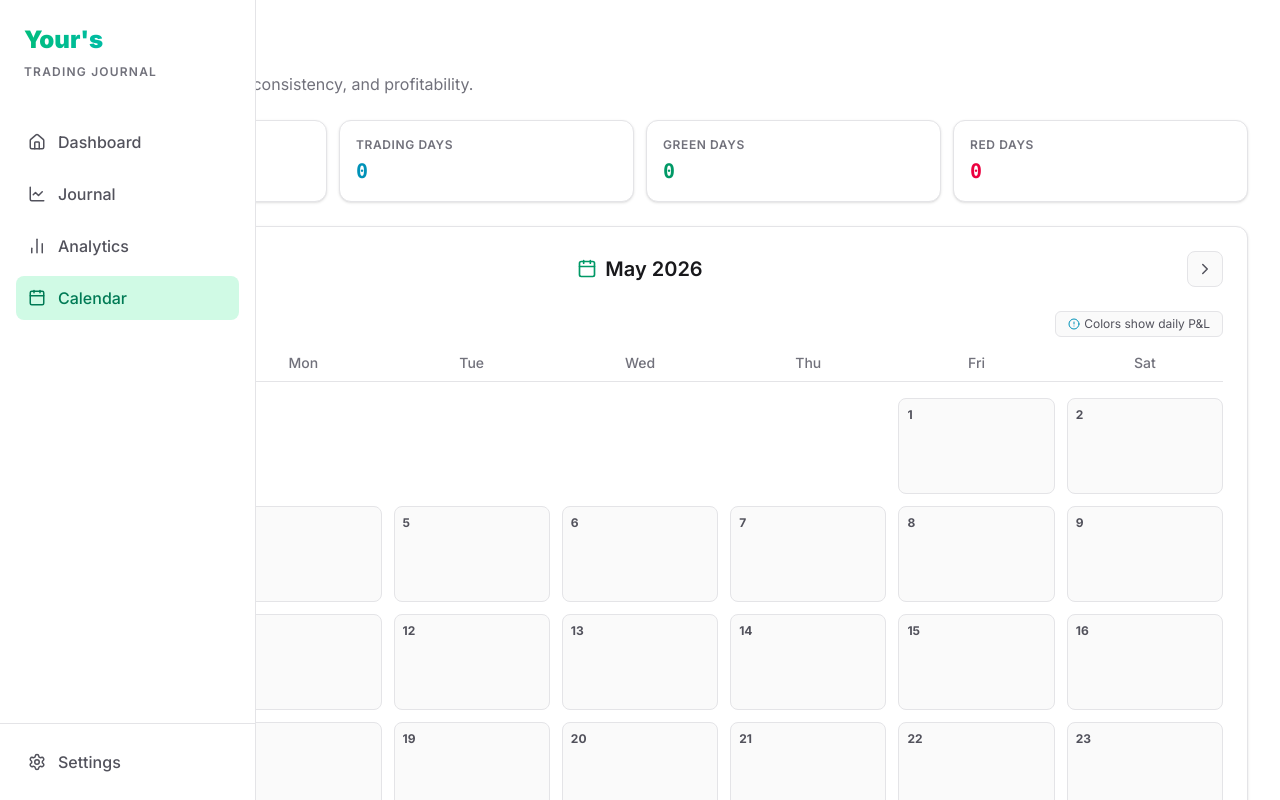
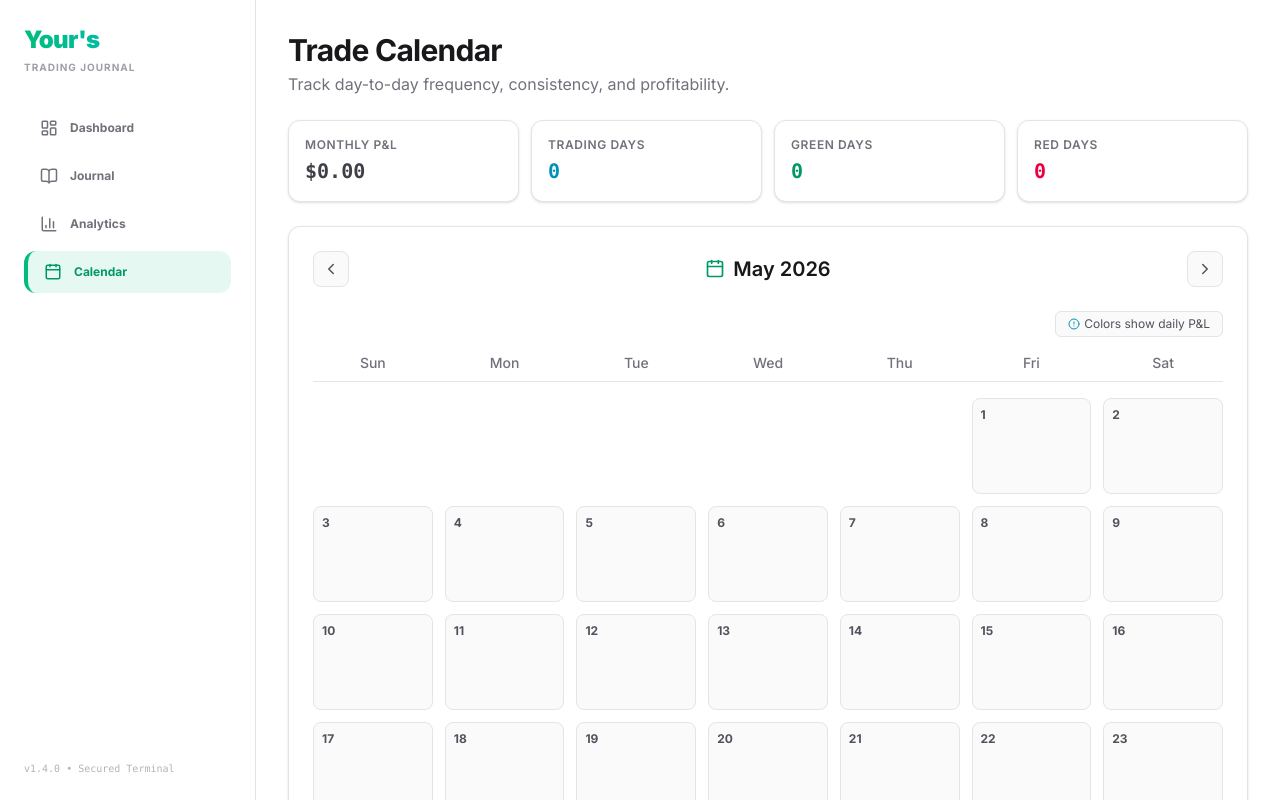
Before and after one commit to jitsmep/trading-journal, a Next.js app: page /calendar in a window 1280 px wide. Shown: the top 800 px of the page. Built offline with nearby package versions, Linux system fonts and the light colour scheme.

Commit message:
Update Sidebar.tsx

```diff
--- a/src/components/Sidebar.tsx
+++ b/src/components/Sidebar.tsx
@@ -1,51 +1,94 @@
 "use client";
 
-import Link from 'next/link';
-import { usePathname } from 'next/navigation';
-import { Home, LineChart, BarChart2, Calendar, Settings } from 'lucide-react';
+import React, { useState } from "react";
+import Link from "next/link";
+import { usePathname } from "next/navigation";
+import {
+  LayoutDashboard,
+  BookOpen,
+  BarChart3,
+  Calendar,
+  Menu,
+  X
+} from "lucide-react";
 
 export default function Sidebar() {
   const pathname = usePathname();
+  const [isOpen, setIsOpen] = useState(false); // Mobile toggle switch state
 
-  // This function checks if the link matches the current URL!
-  const getLinkClasses = (path: string) => {
-    const isActive = pathname === path;
-    return `flex items-center gap-3 px-3 py-2.5 rounded-lg transition-all font-medium ${
-      isActive
-        ? "text-emerald-700 dark:text-emerald-400 bg-emerald-100 dark:bg-emerald-500/10"
-        : "text-zinc-600 dark:text-zinc-400 hover:text-zinc-900 dark:hover:text-zinc-100 hover:bg-zinc-100 dark:hover:bg-zinc-800"
-    }`;
-  };
+  // Don't show sidebar on the login gatekeeper terminal page
+  if (pathname === "/login") return null;
+
+  const menuItems = [
+    { name: "Dashboard", href: "/", icon: <LayoutDashboard size={18} /> },
+    { name: "Journal", href: "/journal", icon: <BookOpen size={18} /> },
+    { name: "Analytics", href: "/analytics", icon: <BarChart3 size={18} /> },
+    { name: "Calendar", href: "/calendar", icon: <Calendar size={18} /> },
+  ];
 
   return (
-    <div className="w-64 bg-white dark:bg-zinc-900 border-r border-zinc-200 dark:border-zinc-800 flex flex-col h-screen fixed transition-colors duration-300">
-      <div className="p-6">
-        <h1 className="text-2xl font-black text-transparent bg-clip-text bg-gradient-to-r from-emerald-500 to-cyan-500 dark:from-emerald-400 dark:to-cyan-400 mb-2">
-          Your's
-        </h1>
-        <p className="text-xs text-zinc-500 uppercase tracking-widest font-semibold">Trading Journal</p>
+    <>
+      {/* 1. MOBILE TOP NAVIGATION BAR (Only visible on small mobile screens) */}
+      <div className="md:hidden w-full bg-white dark:bg-zinc-900 border-b border-zinc-200 dark:border-zinc-800 p-4 flex items-center justify-between sticky top-0 z-40">
+        <span className="text-xl font-black text-emerald-500 tracking-tight">Your's</span>
+        <button
+          onClick={() => setIsOpen(!isOpen)}
+          className="p-2 text-zinc-600 dark:text-zinc-400 hover:bg-zinc-100 dark:hover:bg-zinc-800 rounded-lg transition-colors"
+        >
+          {isOpen ? <X size={20} /> : <Menu size={20} />}
+        </button>
       </div>
 
-      <nav className="flex-1 px-4 space-y-2 mt-4">
-        <Link href="/" className={getLinkClasses("/")}>
-          <Home size={18} /> Dashboard
-        </Link>
-        <Link href="/journal" className={getLinkClasses("/journal")}>
-          <LineChart size={18} /> Journal
-        </Link>
-        <Link href="/analytics" className={getLinkClasses("/analytics")}>
-          <BarChart2 size={18} /> Analytics
-        </Link>
-        <Link href="/calendar" className={getLinkClasses("/calendar")}>
-          <Calendar size={18} /> Calendar
-        </Link>
-      </nav>
+      {/* 2. BLACK BACKGROUND OVERLAY (Dims the dashboard background when mobile menu is open) */}
+      {isOpen && (
+        <div
+          onClick={() => setIsOpen(false)}
+          className="fixed inset-0 bg-black/40 z-40 md:hidden animate-fade-in"
+        />
+      )}
 
-      <div className="p-4 border-t border-zinc-200 dark:border-zinc-800">
-        <Link href="/settings" className={getLinkClasses("/settings")}>
-          <Settings size={18} /> Settings
-        </Link>
-      </div>
-    </div>
+      {/* 3. CORE SIDEBAR PANEL (Desktop-fixed, Mobile sliding panel) */}
+      <aside className={`
+        fixed md:sticky top-0 left-0 h-screen w-64 bg-white dark:bg-zinc-950 border-r border-zinc-200 dark:border-zinc-900 p-6 flex flex-col justify-between z-50 transition-transform duration-300
+        ${isOpen ? "translate-x-0" : "-translate-x-full md:translate-x-0"}
+      `}>
+        <div className="space-y-8">
+          {/* Brand header */}
+          <div>
+            <h2 className="text-2xl font-black tracking-tight text-transparent bg-clip-text bg-gradient-to-r from-emerald-500 to-cyan-500 dark:from-emerald-400 dark:to-cyan-400">
+              Your's
+            </h2>
+            <p className="text-[10px] font-bold text-zinc-400 uppercase tracking-widest mt-1">Trading Journal</p>
+          </div>
+
+          {/* Navigation link stacks */}
+          <nav className="space-y-1.5">
+            {menuItems.map((item) => {
+              const isActive = pathname === item.href;
+              return (
+                <Link
+                  key={item.href}
+                  href={item.href}
+                  onClick={() => setIsOpen(false)} // Close sliding drawer when a link is clicked
+                  className={`flex items-center gap-3 px-4 py-3 rounded-xl text-xs font-bold transition-all ${
+                    isActive
+                      ? "bg-emerald-500/10 text-emerald-600 dark:text-emerald-400 border-l-4 border-emerald-500"
+                      : "text-zinc-500 hover:bg-zinc-50 dark:hover:bg-zinc-900/50 hover:text-zinc-900 dark:hover:text-zinc-100"
+                  }`}
+                >
+                  {item.icon}
+                  {item.name}
+                </Link>
+              );
+            })}
+          </nav>
+        </div>
+
+        {/* Footer info brand token label */}
+        <div className="text-[10px] font-medium text-zinc-400/80 font-mono">
+          v1.4.0 • Secured Terminal
+        </div>
+      </aside>
+    </>
   );
 }
```
